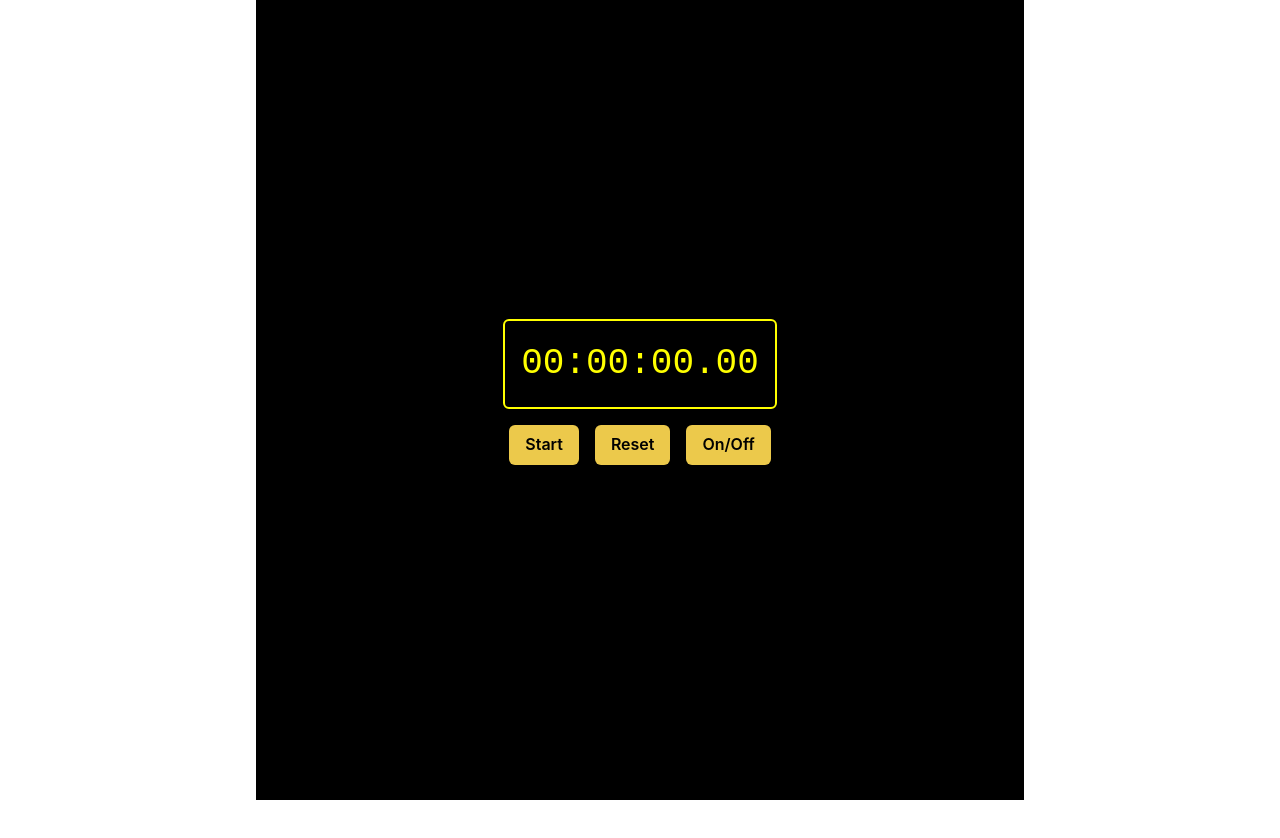
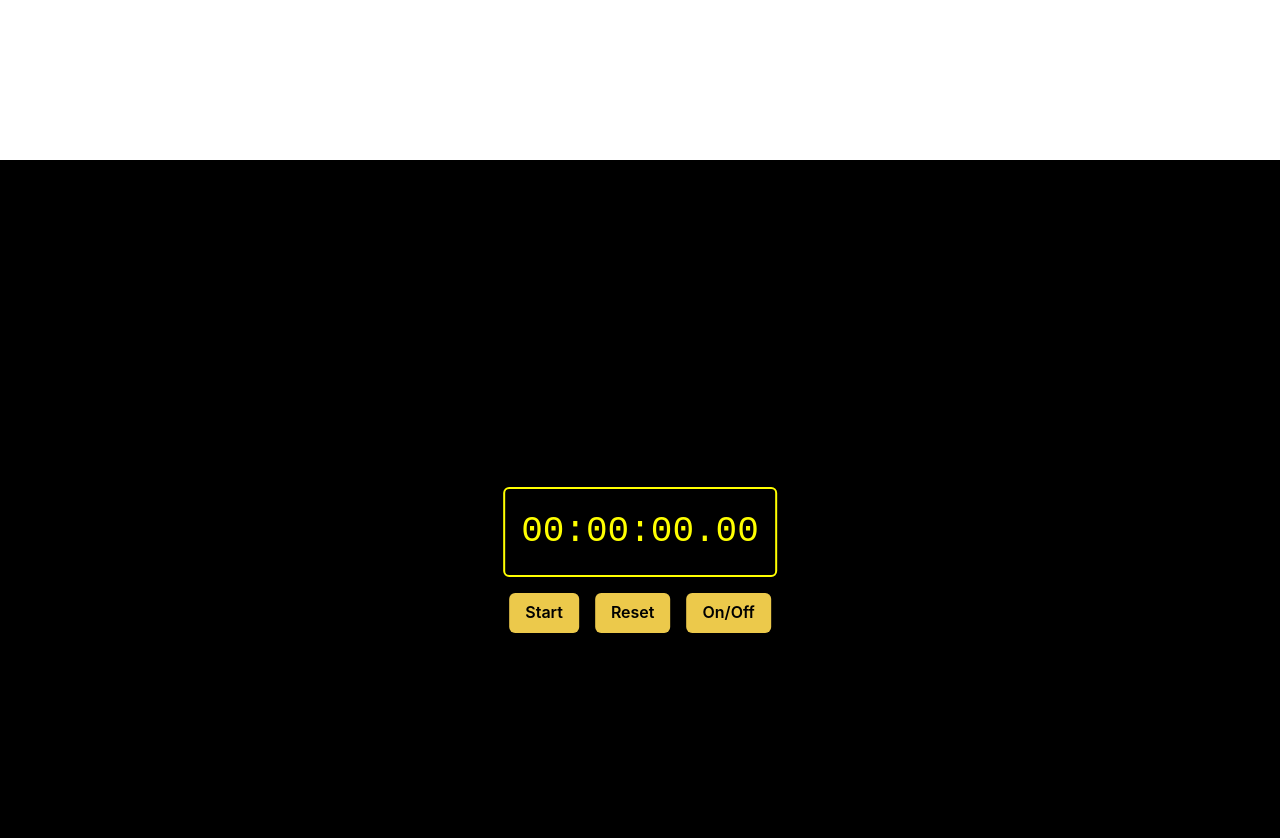
Before and after one commit to GPT-Engineer-App-Dev/visual-inspiration-app, a React (Vite) app: page / in a window 1280 px wide. Shown: the top 838 px of the page. Before the commit the page ends 800 px from the top, so only its background shows below. Built offline with nearby package versions, Linux system fonts and the light colour scheme.

Commit message:
Updated the stopwatch app to ensure the counter is anchored to the middle of the screen. Splits are added beneath the counter without affecting its position, and overflowing splits are scrollable.

```diff
--- a/src/pages/Index.jsx
+++ b/src/pages/Index.jsx
@@ -51,7 +51,8 @@ const Index = () => {
   };
 
   return (
-    <Container centerContent maxW="container.md" height="100vh" display="flex" flexDirection="column" justifyContent="center" alignItems="center" bg="black" color="yellow">
+    <Box position="relative" height="100vh" bg="black" color="yellow">
+      <Box position="absolute" top="50%" left="50%" transform="translate(-50%, -50%)" textAlign="center">
         <VStack spacing={4}>
           <Box border="2px" borderColor="yellow" borderRadius="md" p={4} textAlign="center" width="100%">
             <Text fontSize="4xl" fontFamily="monospace">{formatTime(time)}</Text>
@@ -61,6 +62,9 @@ const Index = () => {
             <Button colorScheme="yellow" onClick={splitReset}>{running ? "Split" : "Reset"}</Button>
             <Button colorScheme="yellow" onClick={onOff}>On/Off</Button>
           </HStack>
+        </VStack>
+      </Box>
+      <Box overflowY="auto" maxHeight="50vh" width="100%" mt="20vh">
         <VStack spacing={2} align="stretch">
           {splits.map((split, index) => (
             <Text key={index} fontSize="lg" fontFamily="monospace">
@@ -68,8 +72,8 @@ const Index = () => {
             </Text>
           ))}
         </VStack>
-      </VStack>
-    </Container>
+      </Box>
+    </Box>
   );
 };
 
```
Lines whose indentation alone changed are shown as unchanged.
